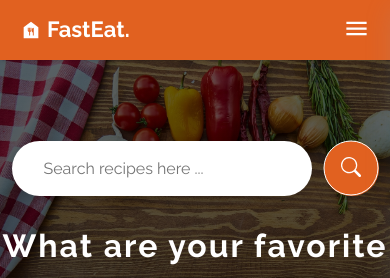
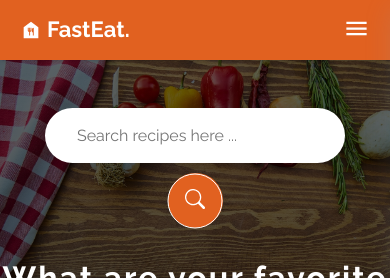
Before and after one commit to Lord-Mugen/food-app, a React (Vite) app: page / in a window 390 px wide. Shown: the top 278 px of the page. Built offline with nearby package versions, Linux system fonts and the light colour scheme; no server answers.

Commit message:
some changes and minor fixes

```diff
--- a/src/Components/Header/Navbar.jsx
+++ /dev/null
@@ -1,46 +0,0 @@
-import React, {useState, useEffect} from 'react';
-import {Link} from "react-router-dom";
-import "./Header.scss";
-import { MdFoodBank} from "react-icons/md";
-import { IoMdMenu} from "react-icons/io";
-import { useSidebarContext } from '../../context/sidebarContext';
-
-const Navbar = () => {
-  const {openSidebar} = useSidebarContext();
-  const [scrolled, setScrolled] = useState(false);
-
-  const handleScroll = () => {
-    const offset = window.scrollY;
-    if(offset > 60){
-      setScrolled(true);
-    } else {
-      setScrolled(false);
-    }
-  }
-
-  useEffect(() => {
-    window.addEventListener('scroll', handleScroll);
-  })
-
-  return (
-    <nav className={`navbar bg-orange flex align-center ${scrolled ? 'scrolled': ""}`}>
-      <div className='container w-100'>
-        <div className='navbar-content text-white'>
-          <div className='brand-and-toggler flex align-center justify-between'>
-            <Link to = "/" className='navbar-brand fw-3 fs-22 flex align-center'>
-              <MdFoodBank />
-              <span className='navbar-brand-text fw-7'>FastEat.</span>
-            </Link>
-            <div className='navbar-btns flex align-center'>
-              <button type = "button" className='navbar-show-btn text-white' onClick={() => openSidebar()}>
-                <IoMdMenu size = {27} />
-              </button>
-            </div>
-          </div>
-        </div>
-      </div>
-    </nav>
-  )
-}
-
-export default Navbar
--- a/src/Components/Header/SearchForm.jsx
+++ /dev/null
@@ -1,40 +0,0 @@
-import React, {useState, useEffect} from 'react';
-import "./Header.scss";
-import { BsSearch } from "react-icons/bs";
-import { useMealContext } from '../../context/mealContext';
-import { useNavigate } from 'react-router-dom';
-import { startFetchMealsBySearch } from '../../actions/mealsActions';
-
-const SearchForm = () => {
-  const navigate = useNavigate();
-  const [searchTerm, setSearchTerm] = useState("");
-  const [errorMsg, setErrorMsg] = useState("");
-  const { dispatch, meals } = useMealContext();
-
-  const handleSearchTerm = (e) => {
-    e.preventDefault();
-    if((e.target.value.replace(/[^\w\s]/gi, "")).length !== 0){
-      setSearchTerm(e.target.value);
-      setErrorMsg("");
-    } else {
-      setErrorMsg("Invalid search term ...");
-    }
-  }
-
-  const handleSearchResult = (e) => {
-    e.preventDefault();
-    navigate("/");
-    startFetchMealsBySearch(dispatch, searchTerm);
-  }
-
-  return (
-    <form className='search-form flex align-center' onSubmit={(e) => handleSearchResult(e)}>
-      <input type = "text" className='form-control-input text-dark-gray fs-15' placeholder='Search recipes here ...' onChange={(e) => handleSearchTerm(e)} />
-      <button type = "submit" className='form-submit-btn text-white text-uppercase fs-14'>
-        <BsSearch className='btn-icon' size = {20} />
-      </button>
-    </form>
-  )
-}
-
-export default SearchForm
--- a/src/Components/Header/header.scss
+++ b/src/Components/Header/header.scss
@@ -1,47 +1,52 @@
 @import "../../App.scss";
-.navbar{
+
+.navbar {
   box-shadow: rgba(0, 0, 0, 0.16) 0px 1px 4px;
   height: 60px;
   position: relative;
   z-index: 999;
   transition: $transition;
 
-    .navbar-brand-text{
+  .navbar-brand-text {
     margin-left: 5px;
   }
-    .navbar-search-btn{
+
+  .navbar-search-btn {
     margin-right: 12px;
   }
 }
 
-.scrolled{
+.scrolled {
   position: fixed;
   top: 0;
   left: 0;
   width: 100%;
 }
 
-.header{
-    .header-content{
+.header {
+  .header-content {
     height: 400px;
-        background: linear-gradient(rgba(0, 0, 0, 0.6), rgba(0, 0, 0, 0.7)), url("../../assets/images/header_image.jpg") center/cover no-repeat;
+    background: linear-gradient(rgba(0, 0, 0, 0.6), rgba(0, 0, 0, 0.7)),
+      url("../../assets/images/header_image.jpg") center/cover no-repeat;
   }
-    .header-title{
+
+  .header-title {
     margin-top: 2.4rem;
   }
 }
 
-.search-form{
-    .form-control-input{
+.search-form {
+  .form-control-input {
     box-shadow: 0 4px 10px rgb(0 0 0 / 12%), 0 0 1px rgb(0 0 0 / 5%) inset;
     min-width: 300px;
     font-size: 16px;
     height: 55px;
     padding: 0px 3.2rem;
-        border-radius: 2.8rem!important;
+    border-radius: 2.8rem !important;
     margin-right: 1.2rem;
   }
-    .form-submit-btn{
+
+  .form-submit-btn {
     width: 55px;
     height: 55px;
     background-color: $clr-orange;
@@ -49,11 +54,11 @@
     position: relative;
     transition: $transition;
 
-        .btn-icon{
+    .btn-icon {
       transition: $transition;
     }
 
-        &:after{
+    &:after {
       content: "";
       position: absolute;
       top: 50%;
@@ -65,12 +70,27 @@
       border-radius: 50%;
     }
 
-        &:hover{
-            .btn-icon{
+    &:hover {
+      .btn-icon {
         transform: scale(0.9);
         color: $clr-orange;
       }
       background: $clr-white;
     }
   }
+
+  @media screen and (max-width: 768px) {
+    display: flex;
+    flex-direction: column;
+
+    .form-control-input {
+      margin-right: 0;
+      margin-bottom: 1rem;
     }
+
+    .form-submit-btn {
+      margin-left: auto;
+      margin-right: auto;
+    }
+  }
+}
--- a/src/Components/NotFound/NotFound.jsx
+++ b/src/Components/NotFound/NotFound.jsx
@@ -1,14 +1,14 @@
-import React from 'react';
+import React from "react";
 import "./NotFound.scss";
 
 const NotFound = () => {
   return (
-    <div className='not-found my-5'>
-      <div className='container flex align-center justify-center'>
-        No any food found.
+    <div className="not-found my-5">
+      <div className="container flex align-center justify-center">
+        <h1 className="notFound">No food was found.</h1>
       </div>
     </div>
-  )
-}
+  );
+};
 
-export default NotFound
+export default NotFound;
--- /dev/null
+++ b/src/Components/SearchForm/SearchForm.jsx
@@ -0,0 +1,51 @@
+import React, { useState, useEffect } from "react";
+import "../Header/Header.scss";
+import { BsSearch } from "react-icons/bs";
+import { useMealContext } from "../../context/mealContext";
+import { useNavigate } from "react-router-dom";
+import { startFetchMealsBySearch } from "../../actions/mealsActions";
+
+const SearchForm = () => {
+  const navigate = useNavigate();
+  const [searchTerm, setSearchTerm] = useState("");
+  const [errorMsg, setErrorMsg] = useState("");
+  const { dispatch, meals } = useMealContext();
+
+  const handleSearchTerm = (e) => {
+    e.preventDefault();
+    if (e.target.value.replace(/[^\w\s]/gi, "").length !== 0) {
+      setSearchTerm(e.target.value);
+      setErrorMsg("");
+    } else {
+      setErrorMsg("Invalid search term ...");
+    }
+  };
+
+  const handleSearchResult = (e) => {
+    e.preventDefault();
+    navigate("/");
+    startFetchMealsBySearch(dispatch, searchTerm);
+  };
+
+  return (
+    <form
+      className="search-form flex align-center"
+      onSubmit={(e) => handleSearchResult(e)}
+    >
+      <input
+        type="text"
+        className="form-control-input text-dark-gray fs-15"
+        placeholder="Search recipes here ..."
+        onChange={(e) => handleSearchTerm(e)}
+      />
+      <button
+        type="submit"
+        className="form-submit-btn text-white text-uppercase fs-14"
+      >
+        <BsSearch className="btn-icon" size={20} />
+      </button>
+    </form>
+  );
+};
+
+export default SearchForm;
```
Also changed, not shown: src/Components/Header/Header.jsx (+14 -10 lines). Lines whose indentation alone changed are shown as unchanged.
